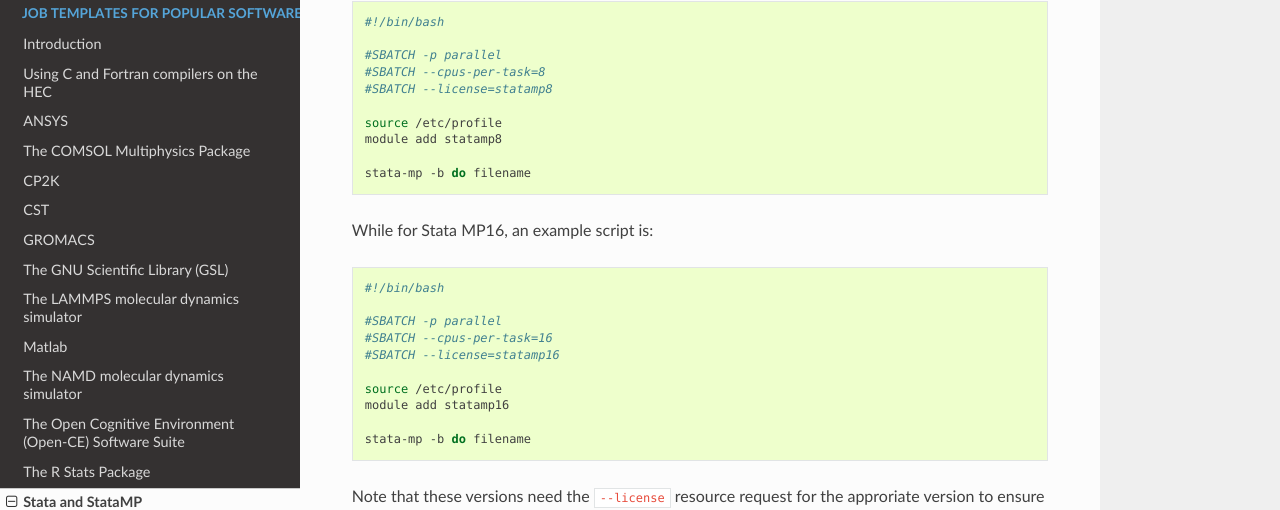
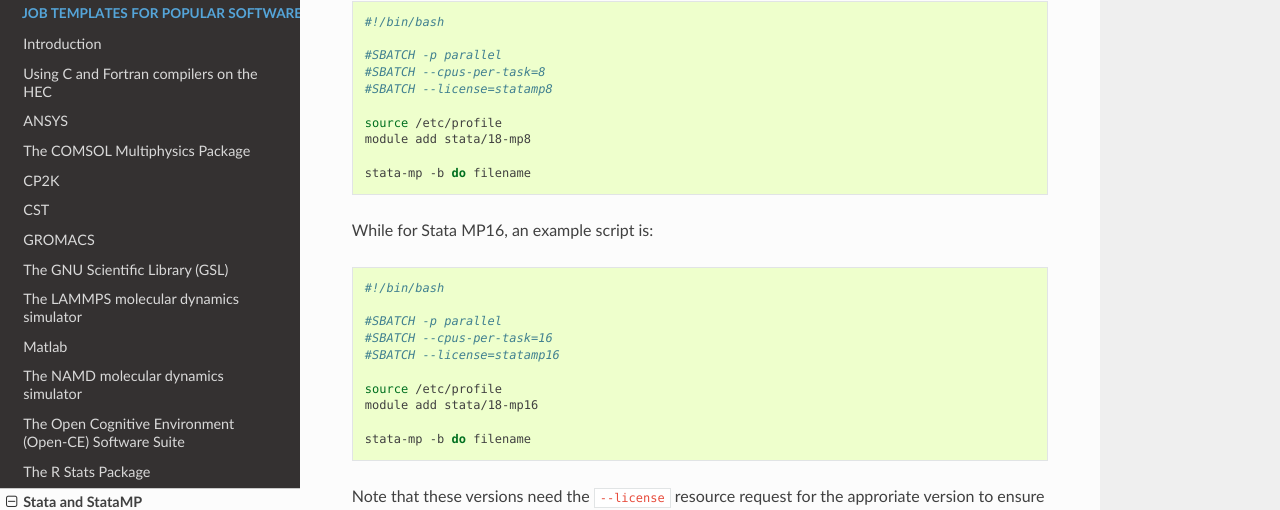
Before and after one commit to MikePacey/Lancaster-HEC, a Sphinx documentation site: the page built from docs/software/stata.rst, in a window 1280 px wide and 900 px high, scrolled down 1547 px. Shown: the part 153-663 px from the top of the window. Built offline with Sphinx 7.4.7 and the Read the Docs theme 2.0.0, drawn with Linux system fonts in a browser that asks for light colours; formulas are drawn with MathJax 3.

Commit message:
main branch

```diff
--- a/docs/software/stata.rst
+++ b/docs/software/stata.rst
@@ -92,7 +92,7 @@
   #SBATCH --license=statamp8
 
   source /etc/profile
-  module add statamp8
+  module add stata/18-mp8
 
   stata-mp -b do filename
 
@@ -107,7 +107,7 @@
   #SBATCH --license=statamp16
 
   source /etc/profile
-  module add statamp16
+  module add stata/18-mp16
 
   stata-mp -b do filename
 
```
